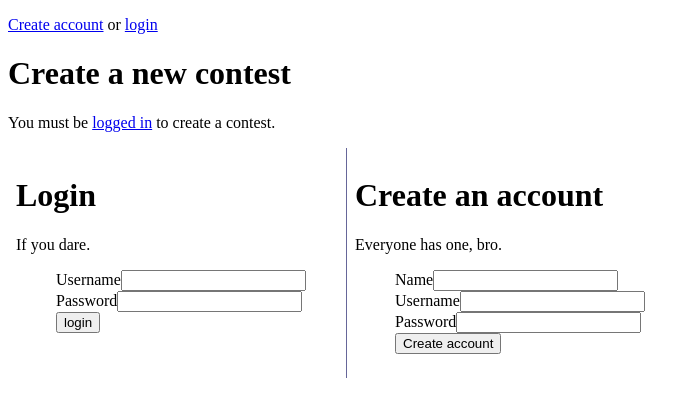
After one commit to josephturnerjr/brackcity, a Flask app: page /contest in a window 1280 px wide. The commit adds this page. Shown: the top 417 px of the page, without its empty margins (0-700 px from the left). Run offline with Flask 2, Linux system fonts and the light colour scheme; style sheets or scripts are compiled from the project's sources; some libraries are stand-ins or nearby versions.

Commit message:
work work

```diff
--- a/brackcity/schema.sql
+++ b/brackcity/schema.sql
@@ -1,7 +1,33 @@
 drop table if exists users;
 create table users (
   id integer primary key autoincrement,
-  name string not null,
-  username string not null,
-  pw_hash string not null
+  name TEXT not null,
+  username TEXT not null,
+  pw_hash TEXT not null
 );
+drop table if exists contests;
+create table contests (
+  id integer primary key autoincrement,
+  user_id integer not null,
+  name TEXT not null
+);
+drop table if exists players;
+create table players(
+  id integer primary key autoincrement,
+  contest_id integer not null,
+  name TEXT not null,
+  user_id integer
+);
+drop table if exists games;
+create table games(
+  id integer primary key autoincrement,
+  date TEXT not null,
+  contest_id integer
+);
+drop table if exists scores;
+create table scores(
+  id integer primary key autoincrement,
+  game_id integer not NULL,
+  player_id integer not NULL,
+  score REAL not null
+);
--- a/brackcity/templates/base.html
+++ b/brackcity/templates/base.html
@@ -36,6 +36,11 @@
   <!--[if lt IE 7]><p class=chromeframe>Your browser is <em>ancient!</em> <a href="http://browsehappy.com/">Upgrade to a different browser</a> or <a href="http://www.google.com/chromeframe/?redirect=true">install Google Chrome Frame</a> to experience this site.</p><![endif]-->
   <header>
 
+    {% if not session.logged_in %}
+     <p><a href='/newuser'>Create account</a> or <a href='/login'>login</a></p>
+    {% else %}
+     <p>Hello, {{session.user_name}}! <a href='/user/{{session.user_id}}'>Your profile</a> <a href='/logout'>Log out</a></p>
+    {% endif %}
   </header>
   <div role="main">
   {% block content %}
@@ -43,11 +48,6 @@
   </div>
   <footer>
 
-    {% if not session.logged_in %}
-     <p><a href='/newuser'>Create account</a> or <a href='/login'>login</a></p>
-    {% else %}
-     <p>Hello, {{session.name}}! <a href='/logout'>Log out</a></p>
-    {% endif %}
   <div id='login'>
     <div class='section'>
     <h1>Login</h1>
--- /dev/null
+++ b/brackcity/templates/create_contest.html
@@ -0,0 +1,13 @@
+{% extends "base.html" %}
+{% block content %}
+  <h1>Create a new contest</h1>
+  {% if not session.logged_in %}
+    <p>You must be <a href='#'>logged in</a> to create a contest.</p>
+  {% else %}
+    <form action='/contest' method='post'>
+      <label>Contest name</label><input type='text' name='contest_name'></input>
+      <input type='hidden' name='user_id' value='{{session.user_id}}'></input>
+      <input type='submit' value='Create contest'></input>
+    </form>
+  {% endif %}
+{% endblock %}
--- a/brackcity/views.py
+++ b/brackcity/views.py
@@ -1,5 +1,6 @@
 from brackcity import app
-from flask import request, redirect, url_for, render_template, g, session
+from flask import (request, redirect, url_for,
+                   render_template, g, session, abort)
 import sqlite3
 from contextlib import closing
 from passlib.hash import sha256_crypt
@@ -41,6 +42,11 @@ def check_pw(password, h):
     return sha256_crypt.verify(password, h)
 
 
+@app.errorhandler(404)
+def page_not_found(error):
+    return render_template('404.html'), 404
+
+
 @app.route('/')
 def main():
     return render_template('base.html')
@@ -56,13 +62,14 @@ def logout():
 def login():
     username = str(request.form['username'])
     password = str(request.form['password'])
-    q = query_db('select name, pw_hash from users where username=?',
+    q = query_db('select id, name, pw_hash from users where username=?',
                  (username,),
                  one=True)
     if q:
         if check_pw(password, q['pw_hash']):
             session['logged_in'] = True
-            session['name'] = q['name']
+            session['user_name'] = q['name']
+            session['user_id'] = q['id']
             return redirect(url_for('main'))
     return redirect(url_for('login'))
 
@@ -85,28 +92,55 @@ def create_user():
         return redirect(url_for('main'))
 
 
+@app.route('/user/<user_id>')
+def user(user_id):
+    user_id = int(user_id)
+    user = query_db('select name, id from users where id=?',
+                 (user_id,), one=True)
+    if not user:
+        abort(404)
+    contests = query_db('select id, name from contests where user_id=?',
+                 (user_id,))
+    return render_template('user.html', user=user, contests=contests)
+
+
+@app.route('/contest', methods=['POST', 'GET'])
+def create_contest():
+    if request.method == 'POST':
+        name = str(request.form['contest_name'])
+        user_id = int(request.form['user_id'])
+        g.db.execute("""insert into contests (user_id, name)
+                                   values (?, ?)""",
+                     (user_id, name))
+        g.db.commit()
+        return redirect(url_for('user', user_id=user_id))
+    else:
+        return render_template('create_contest.html')
+
+
+@app.route('/contest/<contest_id>', methods=['POST', 'GET'])
+def contest(contest_id):
+    contest_id = int(contest_id)
+    contest = query_db('select name, id, user_id from contests where id=?',
+                 (contest_id,), one=True)
+    if not contest:
+        abort(404)
+    players = query_db('select id, name, user_id from players where contest_id=?',
+                       (contest_id,))
+    games = query_db('select id, date from games where contest_id=?',
+                     (contest_id,))
+    return render_template('contest.html', contest=contest, players=players, games=games)
+
+
 @app.route('/game', methods=['POST', 'GET'])
 def add_game():
-    if request.method == 'POST':
-        with open('games.json', 'r') as f:
-            obj = json.loads(f.read())
-        if request.form["winner"] != request.form["loser"]:
-            obj["games"].append([request.form["winner"],
-                                 request.form["loser"]])
-        with open('games.json', 'w') as f:
-            obj = f.write(json.dumps(obj))
-        return redirect(url_for('main'))
-    else:
-        with open('players.json', 'r') as f:
-            obj = json.loads(f.read())
-        players_options = "".join(["<option value='%s'>%s</option>" % (name, name) for name in obj["players"]])
-        return """<form action='/game' method='post'>
-                  <label>Winner</label>
-                  <select name='winner'>%s</select>
-                  <label>Loser</label>
-                  <select name='loser'>%s</select>
-                  <input type='submit' value='Add game'>
-                  </form>""" % (players_options, players_options)
+    return """<form action='/game' method='post'>
+              <label>Winner</label>
+              <select name='winner'>%s</select>
+              <label>Loser</label>
+              <select name='loser'>%s</select>
+              <input type='submit' value='Add game'>
+              </form>""" % ("1", "2")
 
 if __name__ == "__main__":
     app.run(debug=True, port=3456)
```
Also changed, not shown: brackcity/templates/contest.html (added, +30 -0 lines), brackcity/templates/user.html (added, +16 -0 lines).
